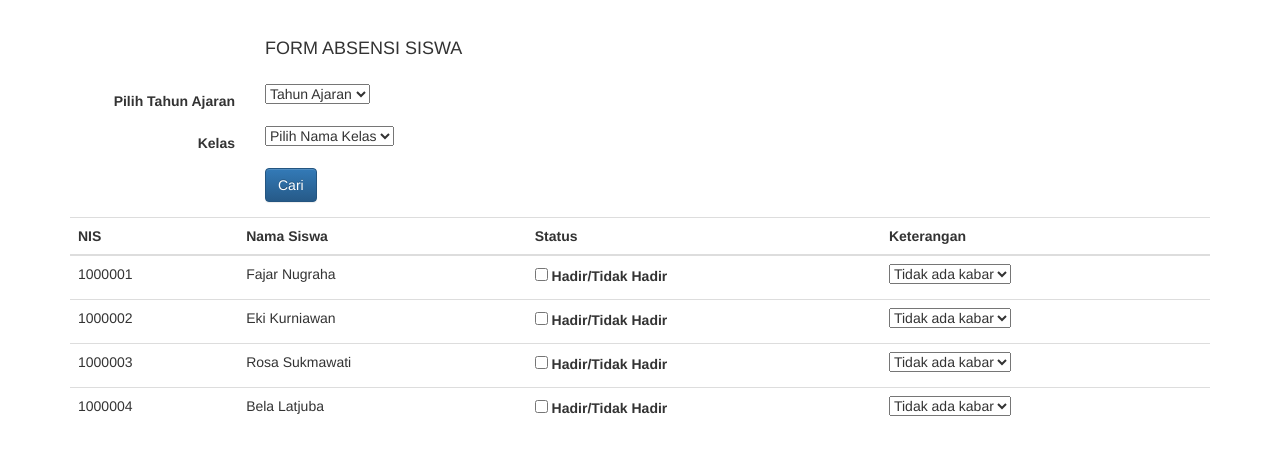
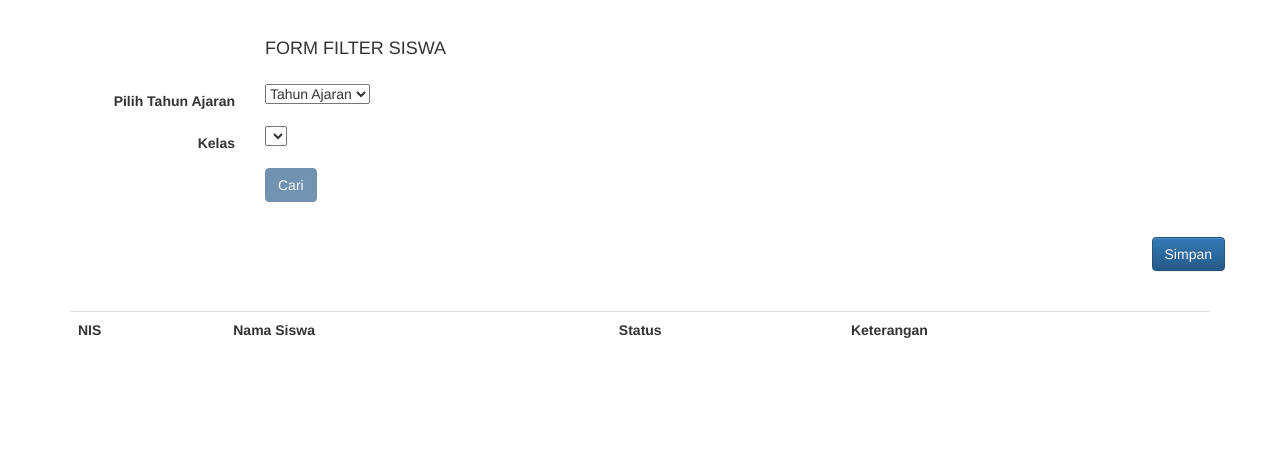
Before and after one commit to atangsutisna/aplikasi-kehadiran-sederhana, a CodeIgniter app: page /database/index.php/student_presence/index in a window 1280 px wide. Shown: the part 51-506 px from the top of the page. Run offline with CodeIgniter, Linux system fonts and the light colour scheme; tables that the repository leaves empty or names only in its code hold one stand-in row (values such as "Sample post"); lists and menus that the app fills with data are empty.

Commit message:
presence form not tested yet

```diff
--- a/application/controllers/Student_presence.php
+++ b/application/controllers/Student_presence.php
@@ -6,14 +6,47 @@ class Student_presence extends CI_Controller {
     public function __construct()
     {
         parent::__construct();
+        $this->load->model('stdgroup_model');
     }
 
     public function index()
     {
         $data = array(
-	        'content_view' => 'studentpresence/form'
+            'tahun_ajaran' => $this->stdgroup_model->find_all_tahun_ajaran(),
+	        'content_view' => 'studentpresence/form',
+	        'group_members' => [],
 		);
+
 		$this->load->view('main_view', $data);
     }
 
+    public function show_group()
+    {
+        $post_tahun_ajaran = $this->input->post('tahun_ajaran');
+        $data = array(
+            'stdgroup' => $this->stdgroup_model->find_by_tahun_ajaran($post_tahun_ajaran),
+            'tahun_ajaran' => $this->stdgroup_model->find_all_tahun_ajaran(),
+            'group_members' => [],
+	        'content_view' => 'studentpresence/form'
+		);
+
+		$this->load->view('main_view', $data);
+    }
+
+    public function new_presence()
+    {
+        $post_tahun_ajaran = $this->input->post('tahun_ajaran');
+        $post_id_kelas = $this->input->post('id_kelas');
+        $data = array(
+            'stdgroup' => $this->stdgroup_model->find_by_tahun_ajaran($post_tahun_ajaran),
+            'tahun_ajaran' => $this->stdgroup_model->find_all_tahun_ajaran(),
+            'group_members' => $this->stdgroup_model->find_all_member($post_id_kelas),
+	        'content_view' => 'studentpresence/form'
+		);
+
+		$this->load->view('main_view', $data);
+    }
+
+
+
 }
--- a/application/views/staff/view.php
+++ b/application/views/staff/view.php
@@ -8,6 +8,7 @@ if ($this->session->flashdata('notif') != NULL) {
 ?>
 <?php echo anchor('staff/new_form', 'Tambah Staff Baru') ?>
 <form>
+    Filter berdasarkan jabatan
     <?php
     $positions = array(
         '0' => 'Pilih Jabatan',
@@ -17,7 +18,7 @@ if ($this->session->flashdata('notif') != NULL) {
       );
     echo form_dropdown('id_jabatan', $positions, '0');
     ?>
-    <button type="submit" class="btn btn-primary">Cari</button>
+    <button type="submit" class="btn btn-primary">Tampilkan</button>
 </form>
 <table class="table">
     <thead>
--- a/application/views/studentpresence/form.php
+++ b/application/views/studentpresence/form.php
@@ -1,11 +1,11 @@
 <p>&nbsp;</p>
 <?php
   $formAttr = array("class" => "form-horizontal");
-  echo form_open("student_group/insert_new_member", $formAttr);
+  echo !isset($stdgroup) ? form_open("student_presence/show_group", $formAttr) : form_open("student_presence/new_presence", $formAttr)
 ?>
   <div class="form-group">
     <div class="col-sm-offset-2 col-sm-10">
-      <h4>FORM ABSENSI SISWA</h4>
+      <h4>FORM FILTER SISWA</h4>
       <?php echo validation_errors() ?>
       <?php
         if ($this->session->flashdata('notif') != NULL) {
@@ -20,11 +20,13 @@
     <label class="col-sm-2 control-label">Pilih Tahun Ajaran</label>
     <div class="col-sm-4">
     <?php
-        $tahun_ajaran = array(
-            '0' => 'Tahun Ajaran',
-            '1' => '2016/2017'
+        $opt_thnajr = array(
+            '0' => 'Tahun Ajaran'
           );
-            echo form_dropdown('tahun_ajaran', $tahun_ajaran, '0');
+        foreach ($tahun_ajaran as $value) {
+            $opt_thnajr[$value->tahun_ajaran] = $value->tahun_ajaran;
+        }
+        echo form_dropdown('tahun_ajaran', $opt_thnajr, '0', array('onchange' => 'this.form.submit()'));
         ?>
     </div>
   </div>
@@ -32,23 +34,34 @@
     <label class="col-sm-2 control-label">Kelas</label>
     <div class="col-sm-4">
     <?php
-        $students = array(
-            '0' => 'Pilih Nama Kelas',
-            '1' => 'I A',
-            '2' => 'I B',
-            '3' => 'II A',
-            '4' => 'II B',
-          );
-            echo form_dropdown('id_staff', $students, '0');
+        $groups = array();
+        if (isset($stdgroup)) {
+            foreach ($stdgroup as $value) {
+               $groups[$value->id] = $value->nama_kelas . " (". $value->tahun_ajaran . ")";
+            }
+        }
+        echo form_dropdown('id_kelas', $groups, '0');
         ?>
     </div>
   </div>
   <div class="form-group">
     <div class="col-sm-offset-2 col-sm-10">
-      <button type="submit" class="btn btn-primary">Cari</button>
+        <button type="submit" class="btn btn-primary" <?php echo !isset($stdgroup) ? "disabled" : ""?>>
+          Cari
+        </button>
     </div>
   </div>
 <?php echo form_close() ?>
+<br/>
+<php echo form_open('#') ?>
+<div class="row">
+    <div class="pull-right">
+        <button type="submit" class="btn btn-primary">
+            Simpan
+        </button>
+    </div>
+</div>
+<br><br>
 <table class="table">
     <tdead>
         <tr>
@@ -59,69 +72,24 @@
         </tr>
     </tdead>
     <tbody>
+        <?php foreach ($group_members as $member) : ?>
         <tr>
-            <td>1000001</td>
-            <td>Fajar Nugraha</td>
+            <td><?php echo $member->nis ?></td>
+            <td><?php echo $member->nama_lengkap ?></td>
             <td>
                 <label>
-                    <input type="checkbox" name="status[]"/> Hadir/Tidak Hadir
+                    <input type="checkbox" name="status[". $member->id. "]"/> Hadir/Tidak Hadir
                 </label>
             </td>
             <td>
-                <select>
+                <select name="keterangan[". $member->id . "]">
                     <option value="tidak ada kabar">Tidak ada kabar</option>
                     <option value="sakit">Sakit</option>
                     <option value="ijin">Ijin</option>
                 </select>
             </td>
         </tr>
-        <tr>
-            <td>1000002</td>
-            <td>Eki Kurniawan</td>
-            <td>
-                <label>
-                    <input type="checkbox" name="status[]"/> Hadir/Tidak Hadir
-                </label>
-            </td>
-            <td>
-                <select>
-                    <option value="tidak ada kabar">Tidak ada kabar</option>
-                    <option value="sakit">Sakit</option>
-                    <option value="ijin">Ijin</option>
-                </select>
-            </td>
-        </tr>
-        <tr>
-            <td>1000003</td>
-            <td>Rosa Sukmawati</td>
-            <td>
-                <label>
-                    <input type="checkbox" name="status[]"/> Hadir/Tidak Hadir
-                </label>
-            </td>
-            <td>
-                <select>
-                    <option value="tidak ada kabar">Tidak ada kabar</option>
-                    <option value="sakit">Sakit</option>
-                    <option value="ijin">Ijin</option>
-                </select>
-            </td>
-        </tr>
-        <tr>
-            <td>1000004</td>
-            <td>Bela Latjuba</td>
-            <td>
-                <label>
-                    <input type="checkbox" name="status[]"/> Hadir/Tidak Hadir
-                </label>
-            </td>
-            <td>
-                <select>
-                    <option value="tidak ada kabar">Tidak ada kabar</option>
-                    <option value="sakit">Sakit</option>
-                    <option value="ijin">Ijin</option>
-                </select>
-            </td>
-        </tr>
+        <?php endforeach; ?>
     </tbody>
 </table>
+<?php echo form_close() ?>
```
Also changed, not shown: application/models/Stdgroup_model.php (added, +61 -0 lines), application/models/Siswa_model.php (line endings or trailing spaces).
